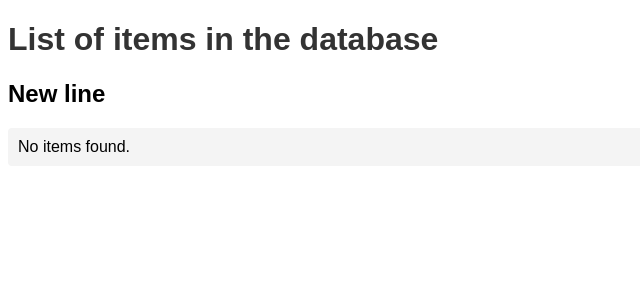
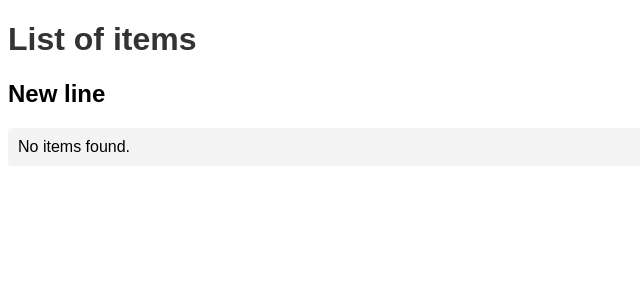
Before and after one commit to PranayV66/flask-kubernetes-app, a Flask app: page / in a window 1280 px wide. Shown: the top 300 px of the page, without its empty margins (0-640 px from the left). Run offline with Flask 2, Linux system fonts and the light colour scheme; data that the repository does not hold is empty.

Commit message:
changing index.html

```diff
--- a/frontend/templates/index.html
+++ b/frontend/templates/index.html
@@ -5,7 +5,7 @@
     <link rel="stylesheet" href="{{ url_for('static', filename='style.css') }}">
 </head>
 <body>
-    <h1>List of items in the database</h1>
+    <h1>List of items</h1>
     <h2>New line</h2>
     <ul>
         {% for item in items %}
```
